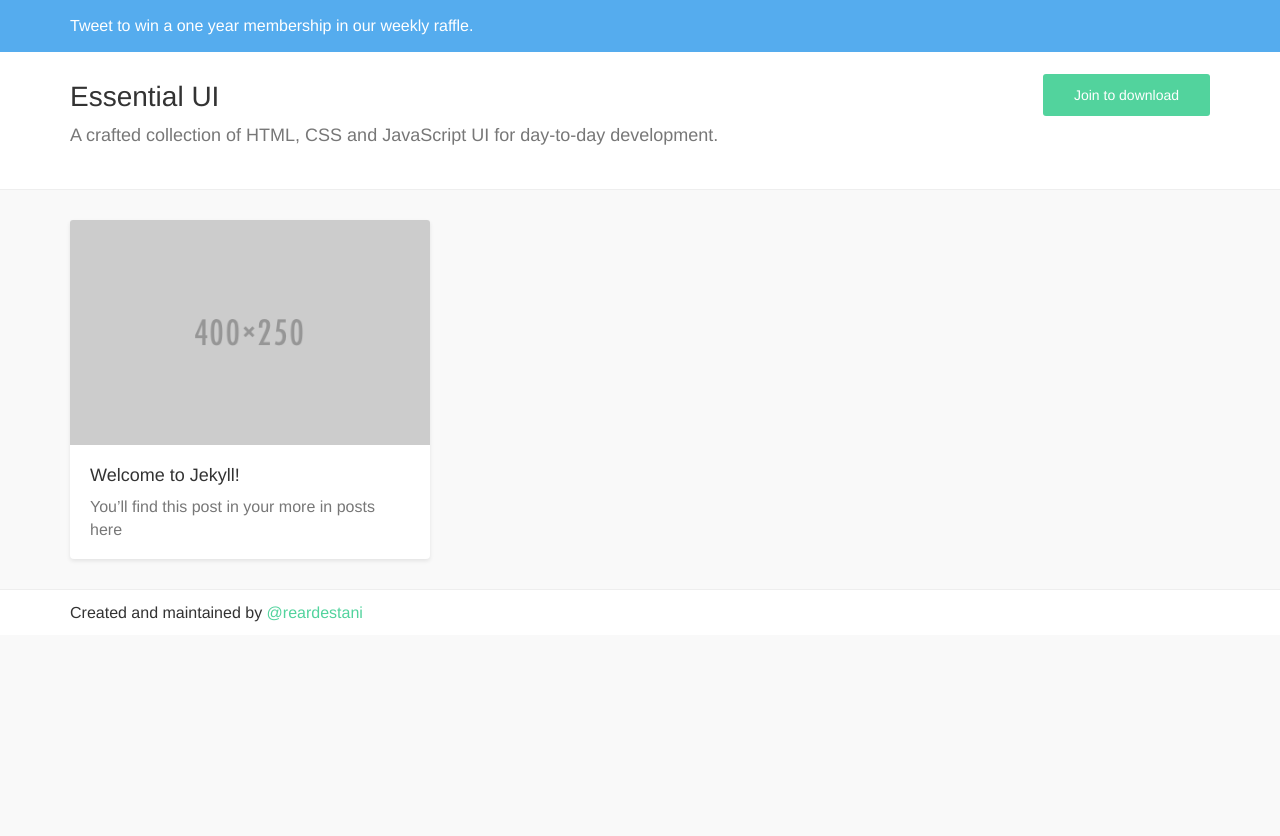
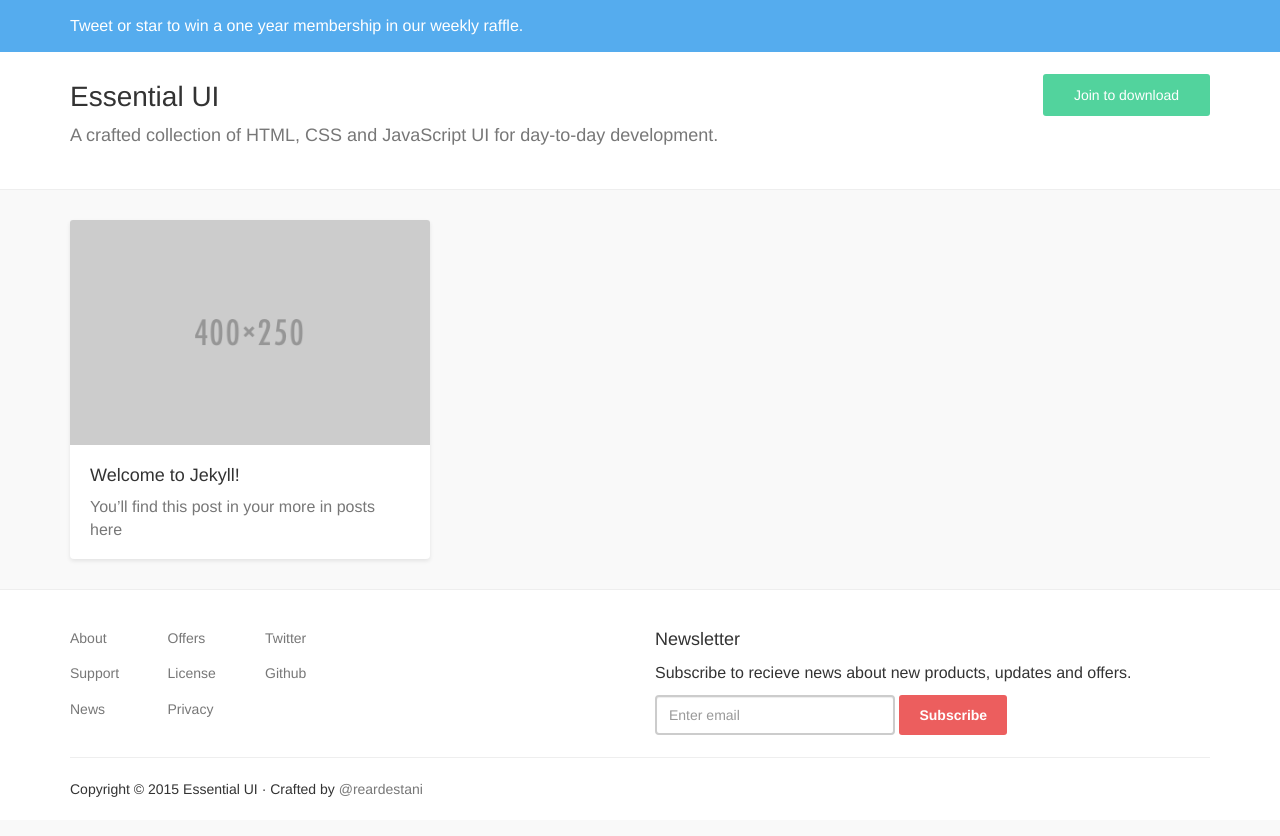
Before and after one commit to reardestani/essentialui, a Jekyll site: the page built from index.html, in a window 1280 px wide. Shown: the top 836 px of the page. Built offline with Jekyll 4.4.1, drawn with Linux system fonts in a browser that asks for light colours.

Commit message:
Overall designa nd development of site id done

```diff
--- a/_includes/footer.html
+++ b/_includes/footer.html
@@ -1,18 +1,40 @@
 <footer class="site-footer" role="contentinfo">
   <div class="container">
     <div class="row">
-      <div class="com-sm-4">
+      <div class="col-xs-4 col-sm-2 col-md-1">
         <ul class="list-unstyled">
-          <li><a href=""></a></li>
+          <li><a href="{{ site.url }}/about">About</a></li>
+          <li><a href="mailto:support@{{ site.url }}">Support</a></li>
+          <li><a href="{{ site.url }}/news">News</a></li>
         </ul>
       </div>
-      <div class="com-sm-4">
+      <div class="col-xs-4 col-sm-2 col-md-1">
         <ul class="list-unstyled">
-          <li><a href=""></a></li>
+          <li><a href="{{ site.url }}/offers">Offers</a></li>
+          <li><a href="{{ site.url }}/license">License</a></li>
+          <li><a href="{{ site.url }}/privacy">Privacy</a></li>
         </ul>
       </div>
+      <div class="col-xs-4 col-sm-2 col-md-1">
+        <ul class="list-unstyled">
+          <li><a href="https://twitter.com/essential-ui">Twitter</a></li>
+          <li><a href="github.com/reardestani/essential-ui">Github</a></li>
+        </ul>
+      </div>
+      <div class="col-xs-12 col-sm-6 col-md-6 col-md-offset-3">
+        <h4>Newsletter</h3>
+        <p>Subscribe to recieve news about new products, updates and offers.</p>
+        <form class="form-inline newsletter">
+          <div class="form-group">
+            <label class="sr-only" for="newsletterEmail">Email address</label>
+            <input type="email" class="form-control email" id="newsletterEmail" placeholder="Enter email">
+          </div>
+          <button type="submit" class="btn btn-default btn-subscribe">Subscribe</button>
+        </form>
+      </div>
     </div> <!-- /.row -->
-    <p>Created and maintained by <a href="http://reardestani.ir" target="_blank">@reardestani</a></p>
+    <hr>
+    <p class="copyright">Copyright &copy; 2015 Essential UI &middot; Crafted by <a href="http://reardestani.ir" target="_blank">@reardestani</a></p>
   </div> <!-- /.container -->
 
   <script src="{{ prepend: site.baseurl | prepend: site.url }}/js/jquery.min.js"></script>
--- a/_includes/header.html
+++ b/_includes/header.html
@@ -1,12 +1,12 @@
 <header class="site-header" role="banner">
   <div class="call-to-tweet">
     <div class="container">
-      <span></span>Tweet to win a one year membership in our weekly raffle.
+      <span></span>Tweet or star to win a one year membership in our weekly raffle.
     </div>
   </div>
   <div class="container">
     <h1 class="site-title">
-      <a href="{{ site.url }}">Essential UI</a>
+      <a href="{{ site.url }}/">Essential UI</a>
       <button class="btn btn-join pull-right">Join to download</button>
     </h1>
     <h2 class="site-subtitle">A crafted collection of HTML, CSS and JavaScript UI for day-to-day development.</h2>
--- a/_sass/bootstrap/_theme.scss
+++ b/_sass/bootstrap/_theme.scss
@@ -48,6 +48,10 @@
     font-size: 28px;
     margin-top: 30px;
 
+    @media (max-width: $screen-sm) {
+      font-size: 26px;
+    }
+
     a {
       color: #333;
 
@@ -64,6 +68,11 @@
     color: $gray-light;
     font-weight: normal;
     line-height: 1.5;
+
+    @media (max-width: $screen-sm) {
+      font-size: 16px;
+      margin-top: 20px;
+    }
   }
 
   .btn-join {
@@ -238,6 +247,57 @@
 // --------------------------------------------------
   .site-footer {
     margin-top: 10px;
+    padding-top: 30px;
+    padding-bottom: 20px;
     background-color: #FFF;
     border-top: 1px solid $gray-lighter;
+
+    ul {
+      li {
+        padding: 5px 0;
+      }
+    }
+
+    a {
+      color: #777;
+      font-size: 14px
+    }
+
+    @media ( max-width: $screen-sm ) {
+      .row {
+        > div {
+          margin-bottom: 20px;
+        }
+      }
+    }
+
+  } //.site-footer
+
+  .form-control.email {
+    height: 40px;
+    min-width: 240px;
+    border-width: 2px;
+
+    @media ( max-width: $screen-md ) {
+      min-width: 200px
+    }
+
+    &:focus {
+      @include box-shadow(0 0 0 );
+    }
+
   }
+
+  .btn-subscribe {
+    color: #FFF;
+    background-color: $eui-red;
+    border-width: 0;
+    border-radius: 3px;
+    font-weight: bold;
+    padding: 10px 20px;
+  }
+
+  .copyright {
+    font-size: 14px;
+    margin-bottom: 0;
+  }
```
